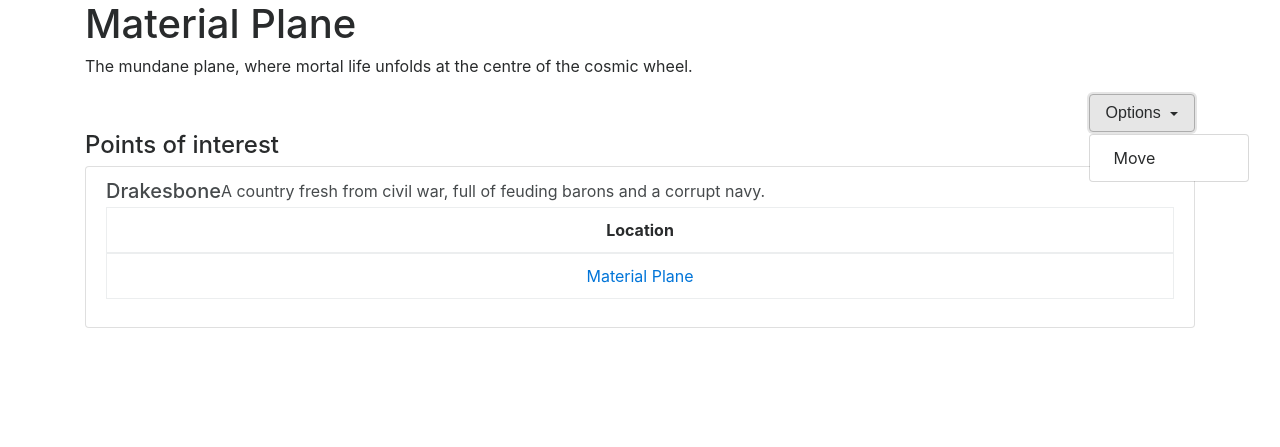
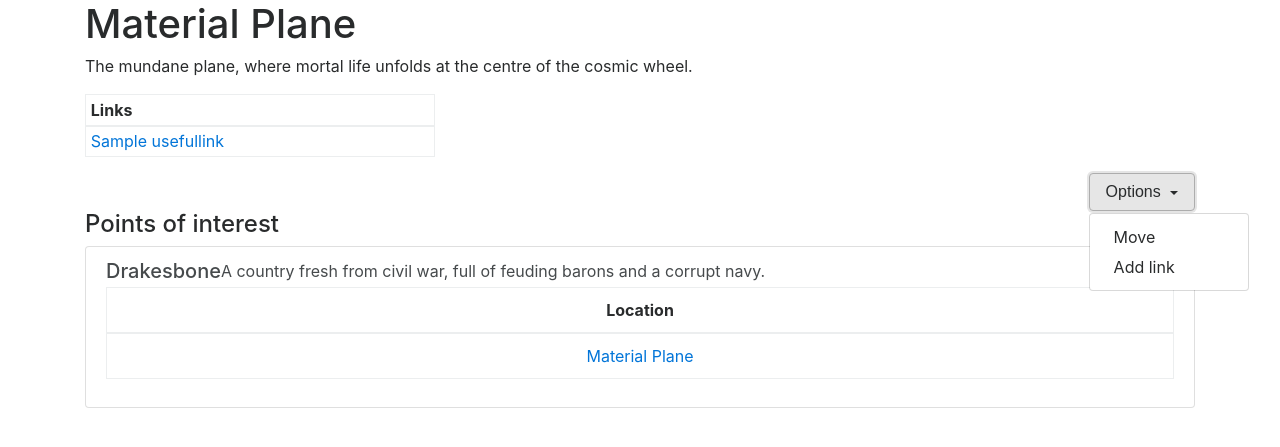
Before and after one commit to milocarbol/dndcampaign, a Django app: a page that uses campaign/templates/campaign/detail.html in a window 1280 px wide, after a click on "Options". Shown: the part 92-539 px from the top of the page. Run offline with Django 3.2, Linux system fonts and the light colour scheme; data comes from the database, SQL or seed files in the repository; tables that the repository leaves empty hold one stand-in row (values such as "Sample post"); some libraries are stand-ins or nearby versions.

Commit message:
can now add useful links

```diff
--- a/campaign/admin.py
+++ b/campaign/admin.py
@@ -1,8 +1,9 @@
 from django.contrib import admin
-from .models import ThingType, Thing, Attribute, AttributeValue
+from .models import ThingType, Thing, Attribute, AttributeValue, UsefulLink
 
 
 admin.site.register(ThingType)
 admin.site.register(Thing)
 admin.site.register(Attribute)
 admin.site.register(AttributeValue)
+admin.site.register(UsefulLink)
--- a/campaign/forms.py
+++ b/campaign/forms.py
@@ -1,6 +1,6 @@
 from django import forms
 
-from .models import Thing
+from .models import Thing, UsefulLink
 
 
 ATTITUDE_CHOICES = [
@@ -60,3 +60,8 @@ class NewNpcForm(forms.Form):
     attitude = forms.ChoiceField(label='Attitude', choices=ATTITUDE_CHOICES)
     occupation = forms.CharField(label='Occupation', required=False)
     link = forms.CharField(label='D&D Beyond URL', required=False)
+
+
+class AddLinkForm(forms.Form):
+    name = forms.CharField(label='Name')
+    value = forms.CharField(label='URL')
--- a/campaign/models.py
+++ b/campaign/models.py
@@ -28,7 +28,7 @@ class Attribute(models.Model):
         unique_together = (('thing_type', 'name'),)
 
     def __str__(self):
-        return '[' + self.thing_type.name + '] ' + self.name
+        return '[{0}] {1}'.format(self.thing_type.name, self.name)
 
 
 class AttributeValue(models.Model):
@@ -40,4 +40,13 @@ class AttributeValue(models.Model):
         unique_together = (('thing', 'attribute'),)
 
     def __str__(self):
-        return '[' + self.thing.name + '] ' + self.attribute.name + ': ' + self.value
+        return '[{0}] {1}:{2}'.format(self.thing.name, self.attribute.name, self.value)
+
+
+class UsefulLink(models.Model):
+    thing = models.ForeignKey(Thing, on_delete=models.CASCADE)
+    name = models.CharField(max_length=50)
+    value = models.CharField(max_length=100)
+
+    def __str__(self):
+        return '[{0}] {1}:{2}'.format(self.thing.name, self.name, self.value)
--- a/campaign/templates/campaign/detail.html
+++ b/campaign/templates/campaign/detail.html
@@ -8,6 +8,28 @@
             <p>{{ thing.description }}</p>
         </div>
     </div>
+    {% if thing.useful_links %}
+        <div class="row">
+            <div class="col-sm-4">
+                <table class="table table-bordered table-sm">
+                    <thead>
+                        <tr>
+                            <th scope="row">Links</th>
+                        </tr>
+                    </thead>
+                    <tbody>
+                        {% for link in thing.useful_links %}
+                            <tr>
+                                <td>
+                                    <a href="{{ link.value }}" target="_blank">{{ link.name }}</a>
+                                </td>
+                            </tr>
+                        {% endfor %}
+                    </tbody>
+                </table>
+            </div>
+        </div>
+    {% endif %}
     <div class="row">
         <div class="col-sm text-right">
             <div class="btn-group dropleft">
@@ -16,6 +38,7 @@
                 </button>
                 <div class="dropdown-menu" aria-labelledby="dropdownMenuButton">
                     <a class="dropdown-item" href="{% url 'campaign:move_options' thing.name %}">Move</a>
+                    <a class="dropdown-item" href="{% url 'campaign:add_link' thing.name %}">Add link</a>
                 </div>
             </div>
         </div>
--- a/campaign/urls.py
+++ b/campaign/urls.py
@@ -14,5 +14,6 @@ urlpatterns = [
     path('list/<thing_type>', views.list_all, name='list'),
     path('move/options/<name>', views.move_thing_options, name='move_options'),
     path('move/confirm/<name>/to/<new_location_name>', views.move_thing_confirm, name='move_confirm'),
-    path('new/<thing_type>', views.new_thing, name='new_thing')
+    path('new/<thing_type>', views.new_thing, name='new_thing'),
+    path('add_link/<name>', views.add_link, name='add_link')
 ]
--- a/campaign/views.py
+++ b/campaign/views.py
@@ -5,8 +5,8 @@ from django.http import HttpResponse, HttpResponseRedirect, Http404, JsonRespons
 from django.urls import reverse
 from operator import methodcaller
 
-from .models import Thing, ThingType, Attribute, AttributeValue
-from .forms import SearchForm, UploadFileForm, NewLocationForm, NewFactionForm, NewNpcForm
+from .models import Thing, ThingType, Attribute, AttributeValue, UsefulLink
+from .forms import AddLinkForm, SearchForm, UploadFileForm, NewLocationForm, NewFactionForm, NewNpcForm
 
 
 def index(request):
@@ -122,7 +122,8 @@ def detail(request, name):
     thing_info = {
         'name': thing.name,
         'description': thing.description,
-        'attributes': get_attributes_to_display(thing)
+        'attributes': get_attributes_to_display(thing),
+        'useful_links': UsefulLink.objects.filter(thing=thing).order_by('name')
     }
 
     attribute_values = AttributeValue.objects.filter(thing=thing, attribute__display_in_summary=False).order_by('attribute__name')
@@ -222,12 +223,19 @@ def export(request):
                 'attribute': attribute_value.attribute.name,
                 'value': attribute_value.value
             })
+        links = []
+        for link in UsefulLink.objects.filter(thing=thing):
+            links.append({
+                'name': link.name,
+                'value': link.value
+            })
         thing_data.append({
             'name': thing.name,
             'description': thing.description,
             'thing_type': thing.thing_type.name,
             'children': [child.name for child in thing.children.all()],
-            'attribute_values': attributes
+            'attribute_values': attributes,
+            'links': links
         })
 
     data = {
@@ -267,6 +275,10 @@ def save_campaign(json_file):
         for attribute in thing['attribute_values']:
             attr_value_object = AttributeValue(thing=thing_object, attribute=Attribute.objects.get(name=attribute['attribute'], thing_type=thing_object.thing_type), value=attribute['value'])
             attr_value_object.save()
+
+        for link in thing['links']:
+            link_object = UsefulLink(thing=thing_object, name=link['name'], value=link['value'])
+            link_object.save()
 
     for thing in data['things']:
         thing_object = Thing.objects.get(name=thing['name'])
@@ -459,3 +471,28 @@ def create_new_npc(request):
         'thing_type': 'NPC'
     }
     return render(request, 'campaign/new_thing.html', context)
+
+
+def add_link(request, name):
+    try:
+        thing = Thing.objects.get(name=name)
+    except Thing.DoesNotExist:
+        raise Http404
+
+    if request.method == 'POST':
+        form = AddLinkForm(request.POST)
+        if form.is_valid():
+            link = UsefulLink(thing=thing, name=form.cleaned_data['name'], value=form.cleaned_data['value'])
+            link.save()
+            return HttpResponseRedirect(reverse('campaign:detail', args=(thing.name,)))
+    else:
+        form = AddLinkForm()
+
+    context = {
+        'thing': {
+            'name': thing.name
+        },
+        'search_form': SearchForm(),
+        'form': form
+    }
+    return render(request, 'campaign/add_link.html', context)
```
Also changed, not shown: campaign/templates/campaign/add_link.html (added, +32 -0 lines), campaign/migrations/0016_usefullink.py (added).
